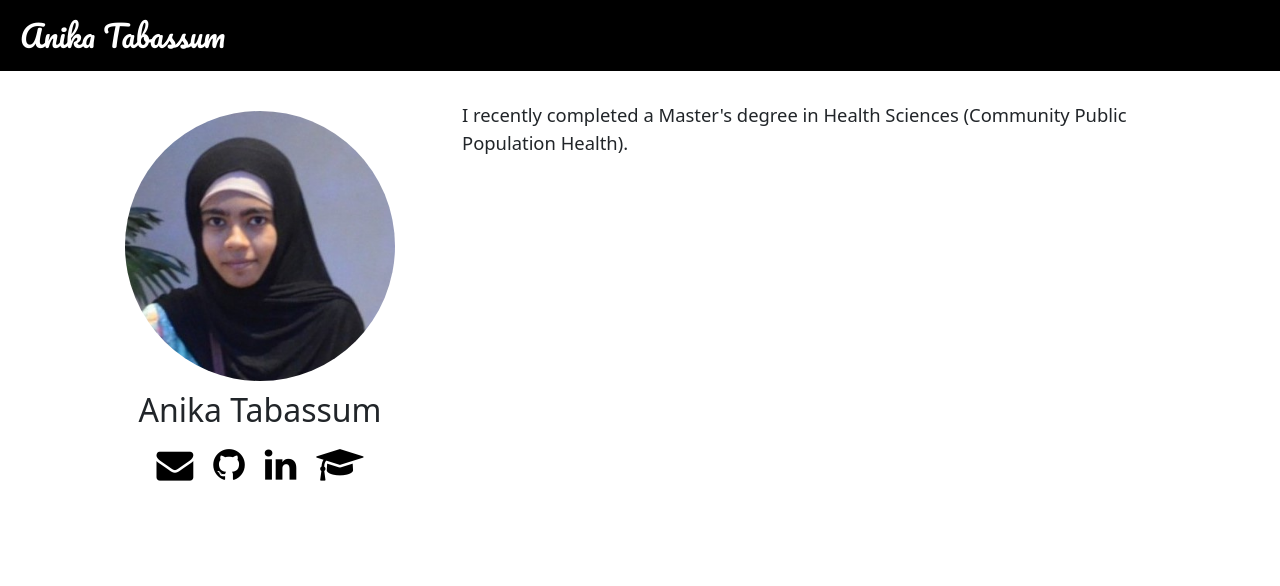
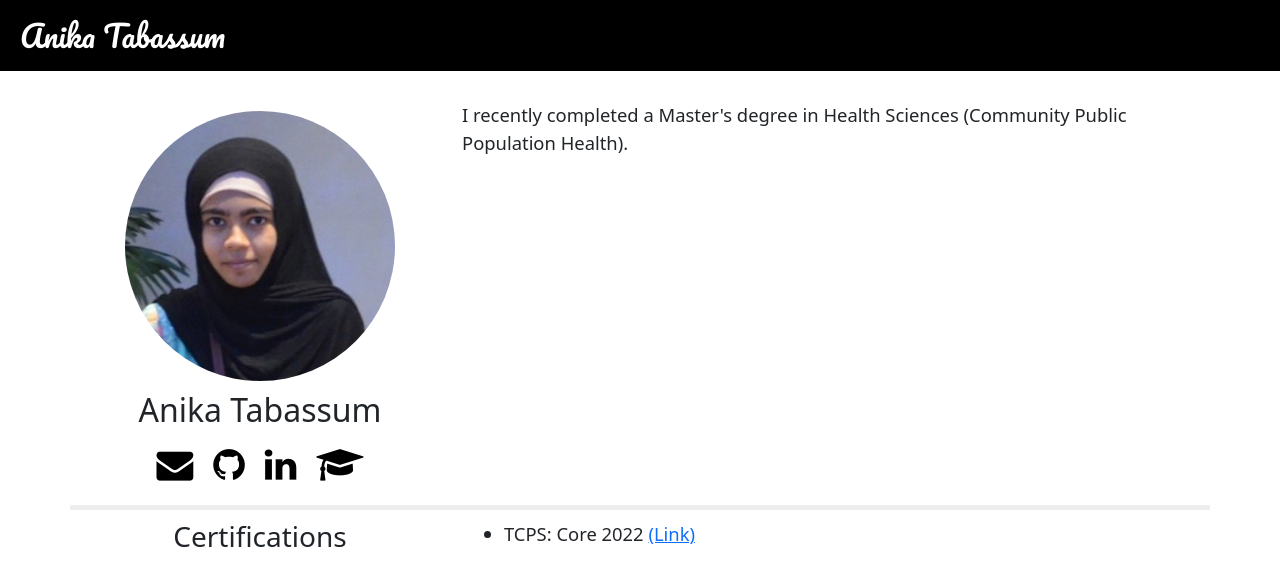
Before and after one commit to atabas/atabas.github.io, a Jekyll site: the page built from index.html, in a window 1280 px wide. Shown: the top 586 px of the page. Built offline with Jekyll 4.4.1, drawn with Linux system fonts in a browser that asks for light colours; nearby versions of some CDN libraries; Markdown is read by kramdown in place of the engine named in the settings; comment, search, counter and statistics services are not loaded.

Commit message:
start adding section

```diff
--- a/css/main.css
+++ b/css/main.css
@@ -105,6 +105,10 @@ a:visited {
     height: 270px;
     margin: 0 auto;
     object-fit: cover;
+}
+
+.bordered {
+  border-bottom: 5px solid #eee;
 }
 
 ul.social-icons {
--- a/index.html
+++ b/index.html
@@ -5,7 +5,7 @@ title: Anika Tabassum
 
 
 <div class="container">
-  <div class="row">
+  <div class="row bordered">
     <div class="col-12 col-lg-4">
       <div id="picture-card">
         <img src="images/1754768962210.jpg" class="avatar avatar-circle" alt="...">
@@ -39,7 +39,21 @@ title: Anika Tabassum
     <div class="col-12 col-lg-8">
       <p class="post">I recently completed a Master's degree in Health Sciences (Community Public Population Health).</p>
     </div>
+
   </div>
+  <div class="row">
+    <div class="col-12 col-lg-4">
+      <div id="picture-card">
+        <h3> Certifications </h3>
+      </div>
+    </div>
+    <div class="col-12 col-lg-8">
+      <div id="picture-card">
+        <ul>
+          <li><p class="post">TCPS: Core 2022  <a href="/pdf/tcps2_core_certificate.pdf">(Link)</a></p></li>
+        </ul>
+      </div>
+    </div>
   <!-- <h2>Recent Writing</h2>
   <ul class="posts">
     {% for post in site.posts limit:3 %}
```
Also changed, not shown: 2 other files.
